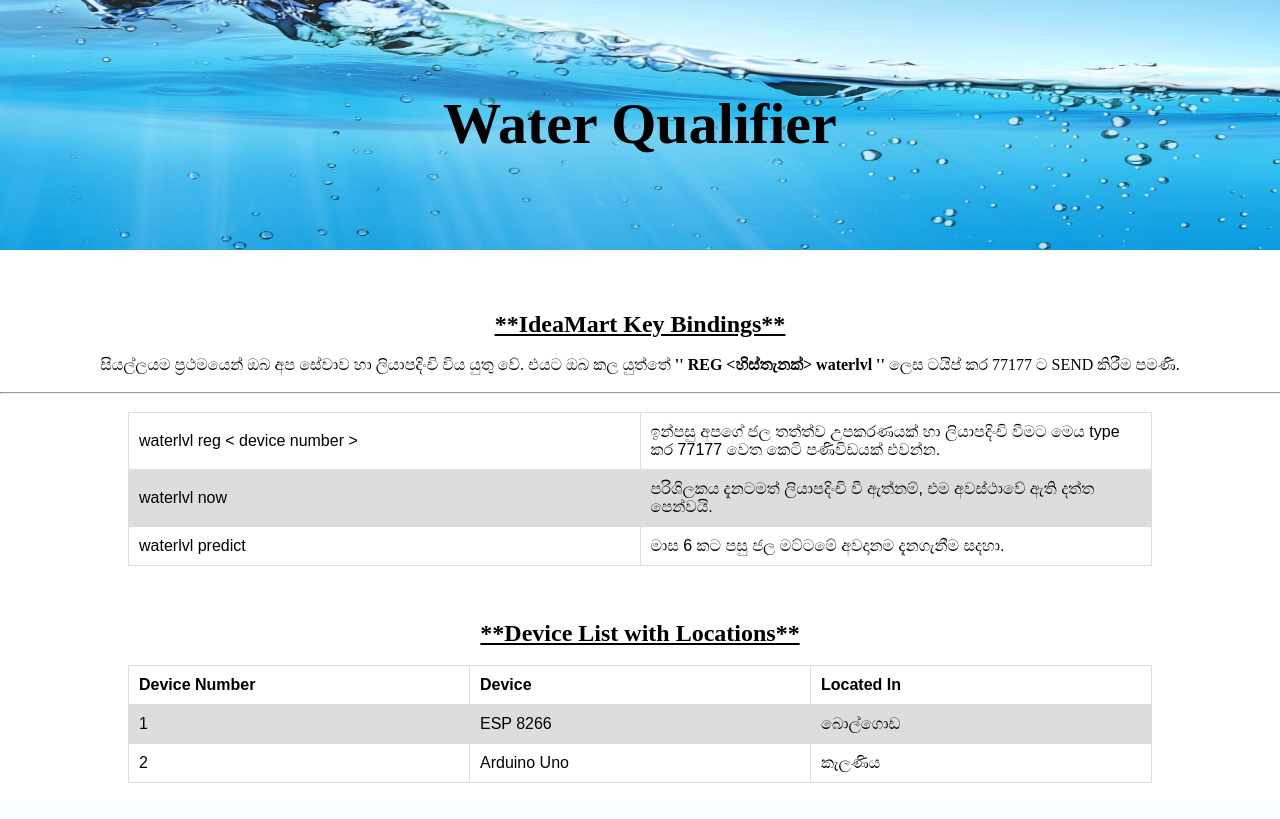
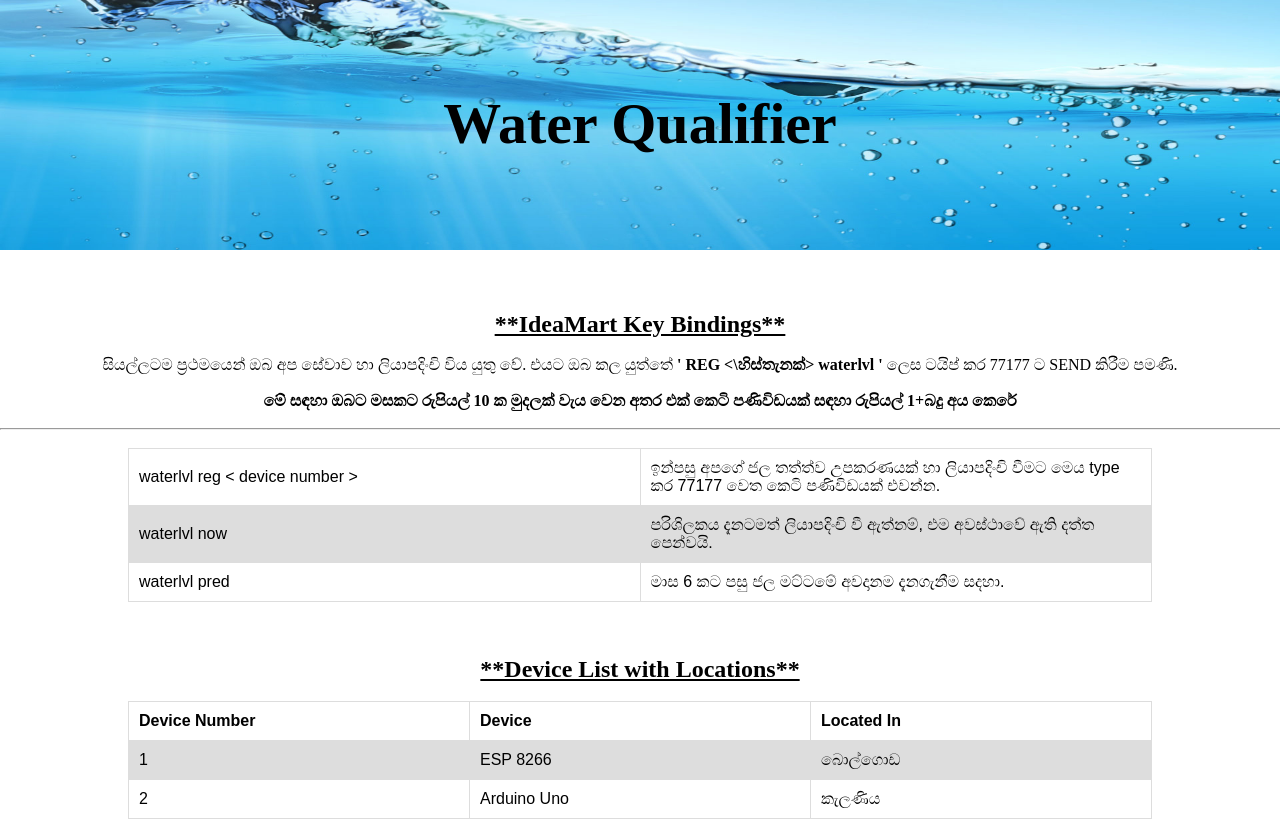
Before and after one commit to Lakindu98/wqm-django-api, a Django app: template templates/imdoc.html in a window 1280 px wide. Before the commit the page ends 783 px from the top, so only its background shows below. Run offline with Django 3.2, Linux system fonts and the light colour scheme; the template is opened without the code that fills it, so the values that code supplies are empty.

Commit message:
Update imdoc.html

```diff
--- a/templates/imdoc.html
+++ b/templates/imdoc.html
@@ -60,7 +60,9 @@
     <h2 align='center'><u>**IdeaMart Key Bindings**</u></h2>
     <br>
     <table align="center">
-        <center>සියල්ලයම ප්‍රථමයෙන් ඔබ අප සේවාව හා ලියාපදිංචි විය යුතු වේ. එයට ඔබ කල යුත්තේ <b>'' REG <හිස්තැනක්> waterlvl '' </b> ලෙස ටයිප් කර 77177 ට SEND කිරීම පමණි.</center>
+        <center>සියල්ලටම ප්‍රථමයෙන් ඔබ අප සේවාව හා ලියාපදිංචි විය යුතු වේ. එයට ඔබ කල යුත්තේ <b> ' REG <\හිස්තැනක්> waterlvl ' </b> ලෙස ටයිප් කර 77177 ට SEND කිරීම පමණි.</center>
+        <br/>
+        <center><b> මේ සඳහා ඔබට මසකට රුපියල් 10 ක මුදලක් වැය වෙන අතර එක් කෙටි පණිවිඩයක් සඳහා රුපියල් 1+බදු අය කෙරේ   </b> </center>
         <br/>
         <hr/>
         <br/>
@@ -76,7 +78,7 @@
 
         </tr>
         <tr>
-            <td>waterlvl predict</td>
+            <td>waterlvl pred</td>
             <td>මාස 6 කට පසු ජල මට්ටමේ අවදානම දැනගැනීම සදහා.</td>
         </tr>
     </table>
@@ -97,6 +99,7 @@
 
         </tr>
         <tr>
+
             <td>2</td>
             <td>Arduino Uno</td>
             <td>කැලණිය</td>
```
